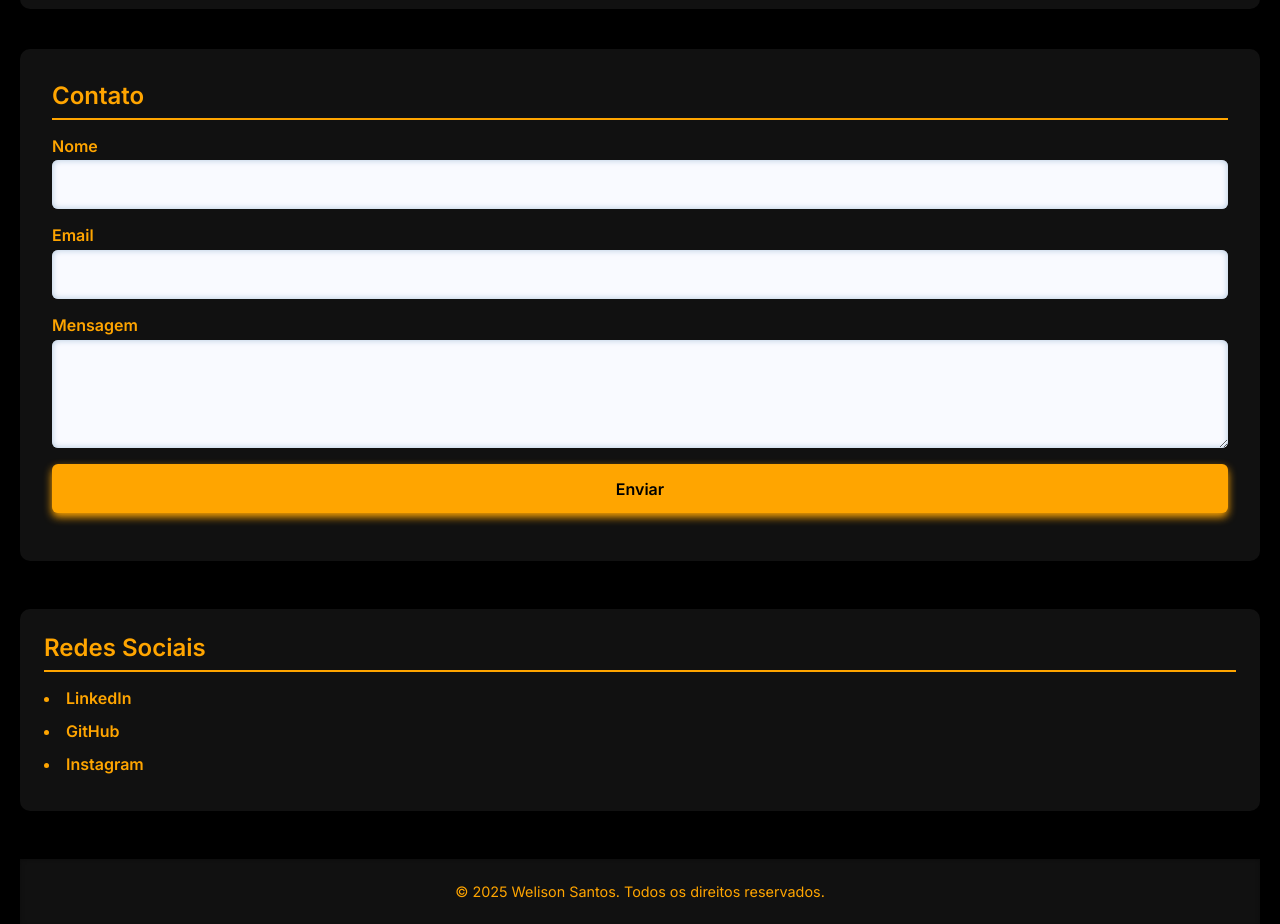
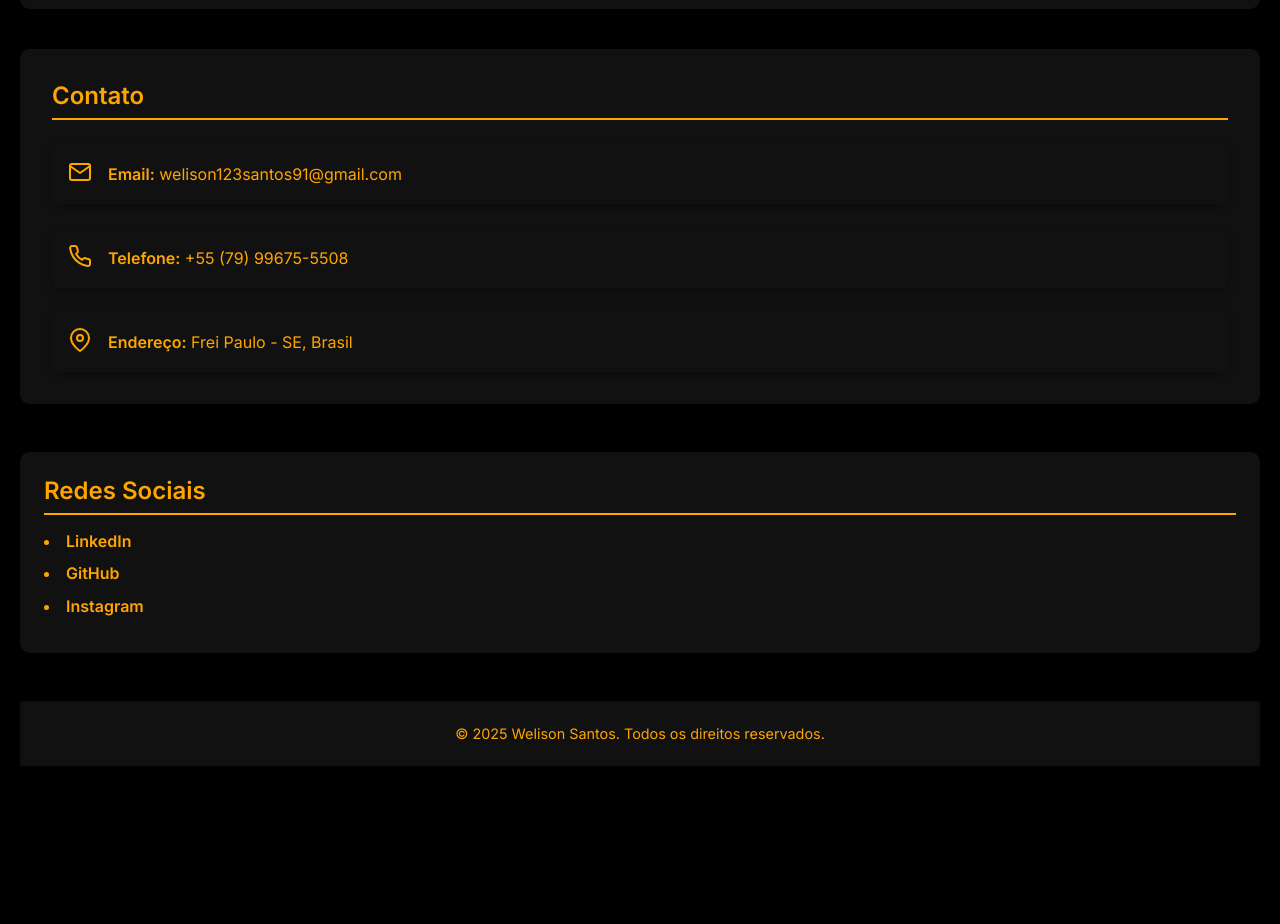
Before and after one commit to Welison92/trilha-dev-fullstack-junior, a website: page tarefas/atividade4/perfil.html in a window 1280 px wide. Shown: the part 1960-2884 px from the top of the page. After the commit the page ends 2726 px from the top, so only its background shows below. Drawn offline with Linux system fonts and the light colour scheme.

Commit message:
fix: Remoção do formulário da sessão de contato

```diff
--- a/tarefas/atividade4/perfil.html
+++ b/tarefas/atividade4/perfil.html
@@ -478,23 +478,80 @@
 
             <section id="contato">
                 <h2>Contato</h2>
-                <form>
-                    <label for="nome">Nome</label>
-                    <input type="text" id="nome" name="nome" required />
-
-                    <label for="email">Email</label>
-                    <input type="email" id="email" name="email" required />
-
-                    <label for="mensagem">Mensagem</label>
-                    <textarea
-                        id="mensagem"
-                        name="mensagem"
-                        rows="4"
-                        required
-                    ></textarea>
-
-                    <button type="submit">Enviar</button>
-                </form>
+                <div class="contato-info">
+                    <div class="contato-item">
+                        <div class="icon">
+                            <svg
+                                xmlns="http://www.w3.org/2000/svg"
+                                width="24"
+                                height="24"
+                                viewBox="0 0 24 24"
+                                fill="none"
+                                stroke="#ffa500"
+                                stroke-width="2"
+                                stroke-linecap="round"
+                                stroke-linejoin="round"
+                            >
+                                <path
+                                    d="M4 4h16c1.1 0 2 .9 2 2v12c0 1.1-.9 2-2 2H4c-1.1 0-2-.9-2-2V6c0-1.1.9-2 2-2z"
+                                ></path>
+                                <polyline points="22,6 12,13 2,6"></polyline>
+                            </svg>
+                        </div>
+                        <p>
+                            <strong>Email:</strong>
+                            <a href="mailto:welison123santos91@gmail.com"
+                                >welison123santos91@gmail.com</a
+                            >
+                        </p>
+                    </div>
+                    <div class="contato-item">
+                        <div class="icon">
+                            <svg
+                                xmlns="http://www.w3.org/2000/svg"
+                                width="24"
+                                height="24"
+                                viewBox="0 0 24 24"
+                                fill="none"
+                                stroke="#ffa500"
+                                stroke-width="2"
+                                stroke-linecap="round"
+                                stroke-linejoin="round"
+                            >
+                                <path
+                                    d="M22 16.92v3a2 2 0 0 1-2.18 2 19.79 19.79 0 0 1-8.63-3.07 19.5 19.5 0 0 1-6-6 19.79 19.79 0 0 1-3.07-8.67A2 2 0 0 1 4.11 2h3a2 2 0 0 1 2 1.72 12.84 12.84 0 0 0 .7 2.81 2 2 0 0 1-.45 2.11L8.09 9.91a16 16 0 0 0 6 6l1.27-1.27a2 2 0 0 1 2.11-.45 12.84 12.84 0 0 0 2.81.7A2 2 0 0 1 22 16.92z"
+                                ></path>
+                            </svg>
+                        </div>
+                        <p>
+                            <strong>Telefone:</strong>
+                            +55 (79) 99675-5508
+                        </p>
+                    </div>
+                    <div class="contato-item">
+                        <div class="icon">
+                            <svg
+                                xmlns="http://www.w3.org/2000/svg"
+                                width="24"
+                                height="24"
+                                viewBox="0 0 24 24"
+                                fill="none"
+                                stroke="#ffa500"
+                                stroke-width="2"
+                                stroke-linecap="round"
+                                stroke-linejoin="round"
+                            >
+                                <path
+                                    d="M21 10c0 7-9 13-9 13s-9-6-9-13a9 9 0 0 1 18 0z"
+                                ></path>
+                                <circle cx="12" cy="10" r="3"></circle>
+                            </svg>
+                        </div>
+                        <p>
+                            <strong>Endereço:</strong> Frei Paulo - SE, Brasil
+                        </p>
+                    </div>
+                </div>
             </section>
         </main>
 
--- a/tarefas/atividade4/styles.css
+++ b/tarefas/atividade4/styles.css
@@ -515,3 +515,73 @@ form button:focus {
         hyphens: auto;
     }
 }
+
+/* Contato */
+.contato-info {
+    display: flex;
+    flex-direction: column;
+    gap: 1.5rem;
+    margin-top: 1.5rem;
+}
+
+.contato-item {
+    display: flex;
+    align-items: center;
+    gap: 1rem;
+    background: var(--fundo-nav);
+    padding: 1rem;
+    border-radius: 8px;
+    box-shadow: 0 4px 8px rgba(0, 0, 0, 0.3);
+    transition: transform 0.2s ease, box-shadow 0.3s ease;
+}
+
+.contato-item:hover {
+    transform: translateY(-4px);
+    box-shadow: 0 6px 12px rgba(255, 140, 0, 0.4);
+}
+
+.contato-item .icon svg {
+    width: 24px;
+    height: 24px;
+}
+
+.contato-item p {
+    color: var(--texto-claro);
+    font-size: 1rem;
+    margin: 0;
+}
+
+.contato-item a {
+    color: var(--destaque);
+    text-decoration: none;
+    transition: color 0.3s ease;
+}
+
+.contato-item a:hover,
+.contato-item a:focus {
+    color: var(--hover);
+    text-decoration: underline;
+    outline: none;
+}
+
+.contato-item strong {
+    color: var(--destaque);
+    font-weight: 600;
+}
+
+/* Responsivo */
+@media (max-width: 768px) {
+    .contato-info {
+        gap: 1rem;
+    }
+
+    .contato-item {
+        flex-direction: row;
+        align-items: flex-start;
+        padding: 0.8rem;
+    }
+
+    .contato-item p {
+        font-size: 0.95rem;
+    }
+}
```
